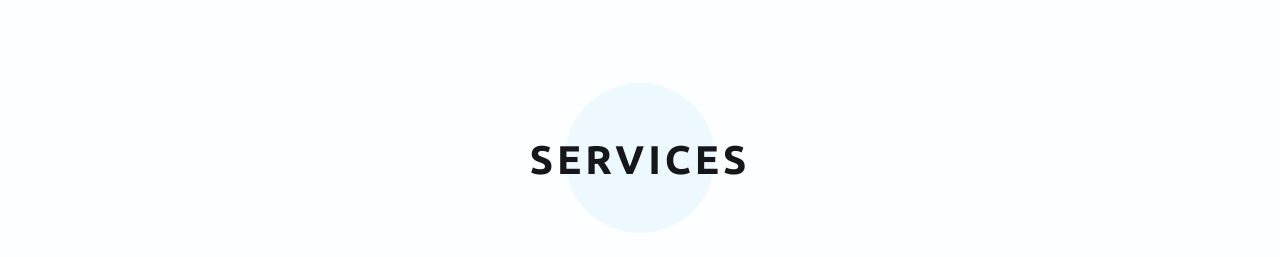
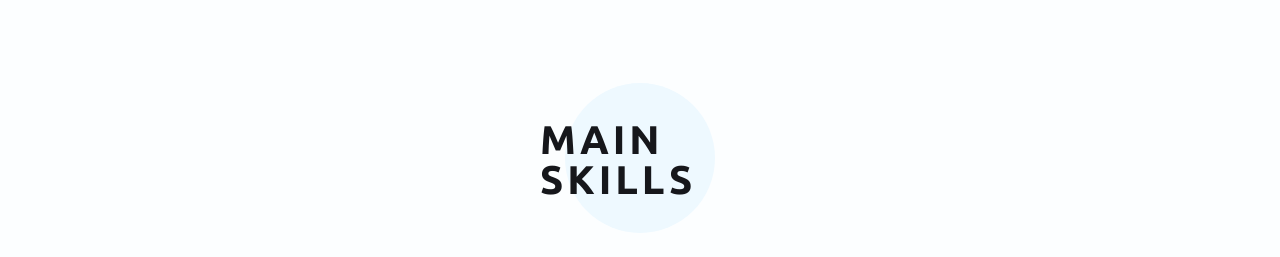
Before and after one commit to Afanami/newPortfolio, a website built with Parcel: page index.html in a window 1280 px wide. Shown: the part 820-1077 px from the top of the page. Built offline with nearby package versions, Linux system fonts and the light colour scheme.

Commit message:
new title for serviceS

```diff
--- a/index.html
+++ b/index.html
@@ -48,7 +48,7 @@
     <div class="container">
       <div class="title">
         <div class="circle"></div>
-        <h1>Services</h1>
+        <h1>Main Skills</h1>
       </div>
 
       <div class="services-container">
```
